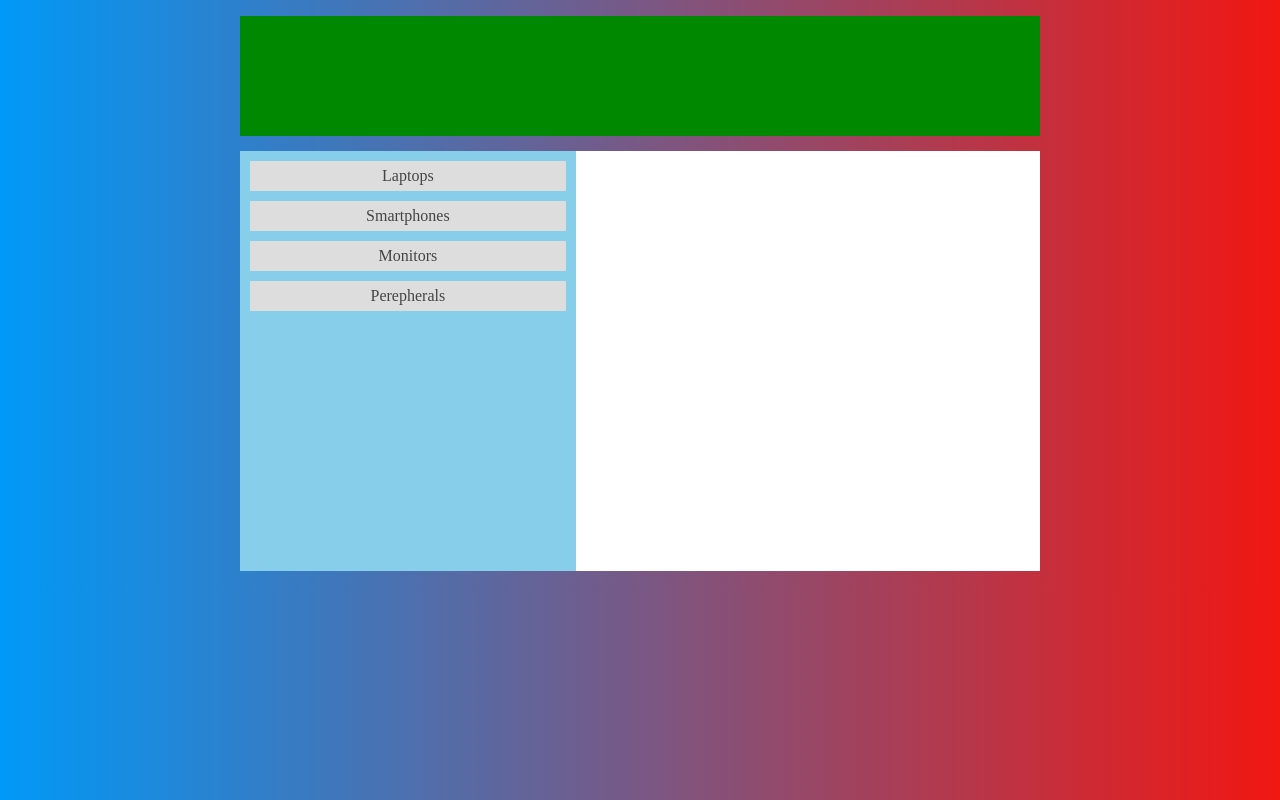
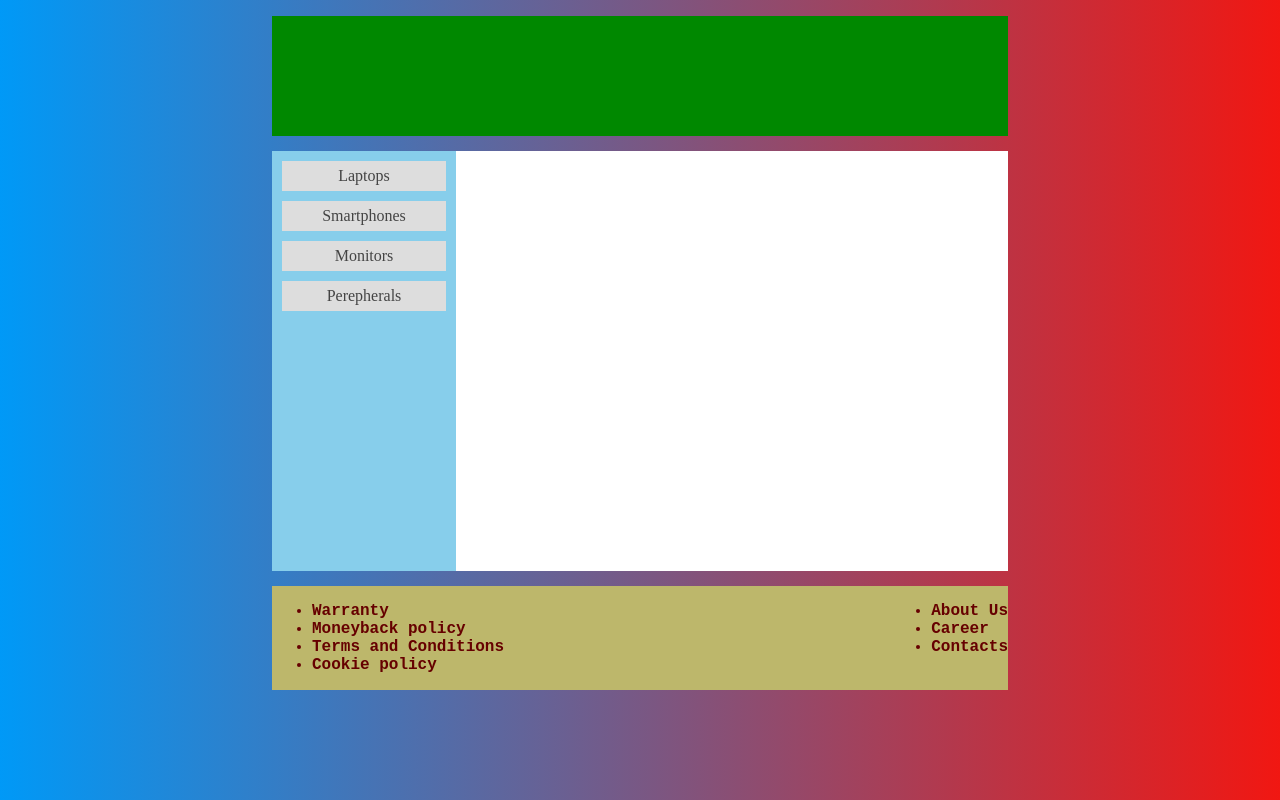
Before and after one commit to deivan/start-as-frontender, a plain HTML site: page index.html in a window 1280 px wide. Drawn offline with Linux system fonts and the light colour scheme.

Commit message:
lesson updated

```diff
--- a/index.html
+++ b/index.html
@@ -4,12 +4,13 @@
     <title>Product List Page</title>
     <meta charset="UTF-8">
     <meta name="viewport" content="width=device-width, initial-scale=1.0">
+    <link rel="icon" type="image/x-icon" href="images/favicon.ico">
     <link rel="stylesheet" href="styles.css" />
   </head>
   <body>
     <div class="container">
       <header class="header">
-
+          <div class="shifted-logo"></div>
       </header>
       <main class="main">
           <aside class="sidebar">
@@ -27,12 +28,28 @@
               </div>
           </aside>
           <div class="content">
-
+            <div class="prouduct"></div>
+            <div class="prouduct"></div>
+            <div class="prouduct"></div>
           </div>
         </main>
       <footer class="footer">
-        <div class="footer__links"></div>
-        <div class="footer__adv"></div>
+        <div class="footer__links">
+          <ul>
+            <li>Warranty</li>
+            <li>Moneyback policy</li>
+            <li>Terms and Conditions</li>
+            <li>Cookie policy</li>
+          </ul>
+        </div>
+        <div class="footer__adv">
+          <ul>
+            <li>About Us</li>
+            <li>Career</li>
+            <li>Contacts</li>
+          </ul>
+        </ul>
+        </div>
       </footer>
     </div>
     <script src="app.js"></script>
--- a/styles.css
+++ b/styles.css
@@ -5,7 +5,7 @@ body {
   background-image: linear-gradient(to right,#0099f7, #f11712);
 }
 .container {
-    width: 832px;
+    width: 768px;
     box-sizing: border-box;
     padding: 16px;
     margin: 0 auto;
@@ -17,20 +17,19 @@ body {
 }
 .main {
     width: 100%;
-    display: flex;
+    display: grid;
+    grid-template-columns: 1fr 3fr;
     background-color: #fff;
     margin-top: 15px;
 }
 
 .sidebar {
     min-height: 400px;
-    flex-grow: 1;
     padding: 10px;
     background-color: skyblue;
 }
 
 .sidebar .sidebar__item {
-    width: 100%;
     height: 30px;
     line-height: 30px;
     background-color: #ddd;
@@ -44,5 +43,20 @@ body {
 }
 .content {
     min-height: 400px;
-    flex-grow: 2;
+    display: grid;
+    grid-template-columns: repeat(3, 1fr);
 }
+
+.product {
+
+}
+
+.footer {
+    font-family:'Courier New', Courier, monospace;
+    font-weight: 700;
+    margin-top: 15px;
+    display: flex;
+    justify-content: space-between;
+    background-color: darkkhaki;
+    color: #600;
+}
```
Also changed, not shown: images/favicon.ico (added).
